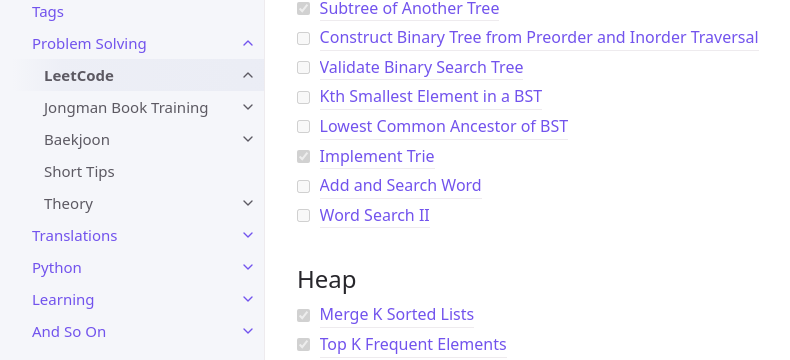
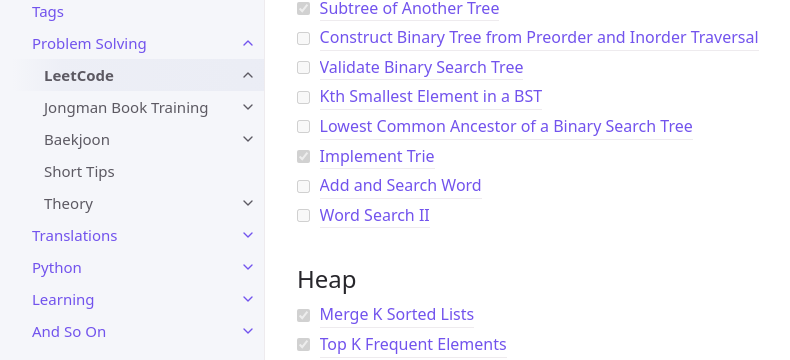
Before and after one commit to sangwoo-joh/bible-archive, a Jekyll site: the page built from ps/leetcode/index.md, in a window 1280 px wide and 900 px high, scrolled down 2053 px. Shown: the part 145-505 px from the top of the window, without its empty margins (7-797 px from the left). Built offline with Jekyll 4.4.1, drawn with Linux system fonts in a browser that asks for light colours.

Commit message:
correct title

```diff
--- a/ps/leetcode/index.md
+++ b/ps/leetcode/index.md
@@ -88,7 +88,7 @@ has_toc: false
  - [ ] [Construct Binary Tree from Preorder and Inorder Traversal](construct-binary-tree-from-preorder-and-inorder-traversal)
  - [ ] [Validate Binary Search Tree](validate-binary-search-tree)
  - [ ] [Kth Smallest Element in a BST](kth-smallest-element-in-a-bst)
- - [ ] [Lowest Common Ancestor of BST](lowest-common-ancestor-of-bst)
+ - [ ] [Lowest Common Ancestor of a Binary Search Tree](lowest-common-ancestor-of-a-binary-search-tree)
  - [x] [Implement Trie](implement-trie)
  - [ ] [Add and Search Word](add-and-search-word)
  - [ ] [Word Search II](word-search-ii)
```
